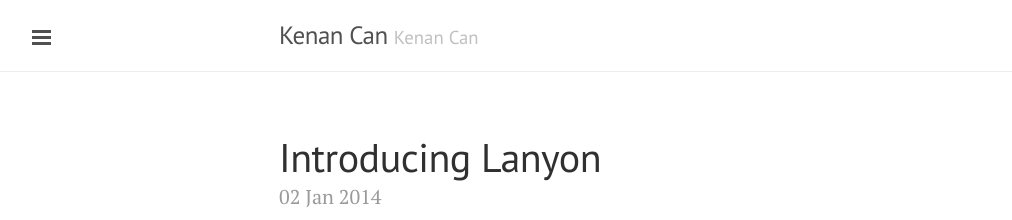
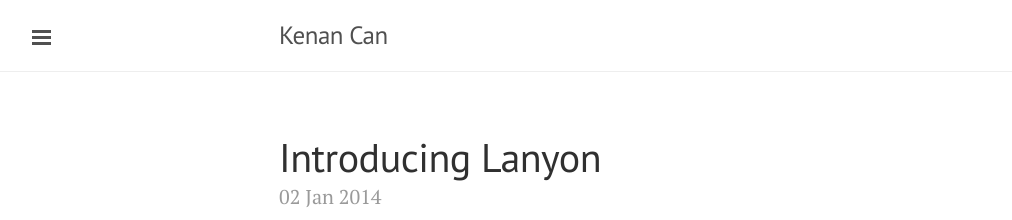
Before and after one commit to kenancn/kenancn.github.io, a Jekyll site: the page built from index.html, in a window 1280 px wide and 900 px high. Shown: the top 220 px of the window, without its empty margins (1-1013 px from the left). Built offline with Jekyll 4.4.1, drawn with Linux system fonts in a browser that asks for light colours; Markdown is read by kramdown in place of the engine named in the settings; the list of posts is cut into pages by our own code.

Commit message:
Update config

```diff
--- a/_config.yml
+++ b/_config.yml
@@ -7,7 +7,7 @@ permalink:        pretty
 
 # Setup
 title:            Kenan Can
-tagline:          'Kenan Can'
+tagline:          ''
 description:      'Güvenliğe ilgi duyan biri'
 url:              https://kenancn.github.io/
 
```
